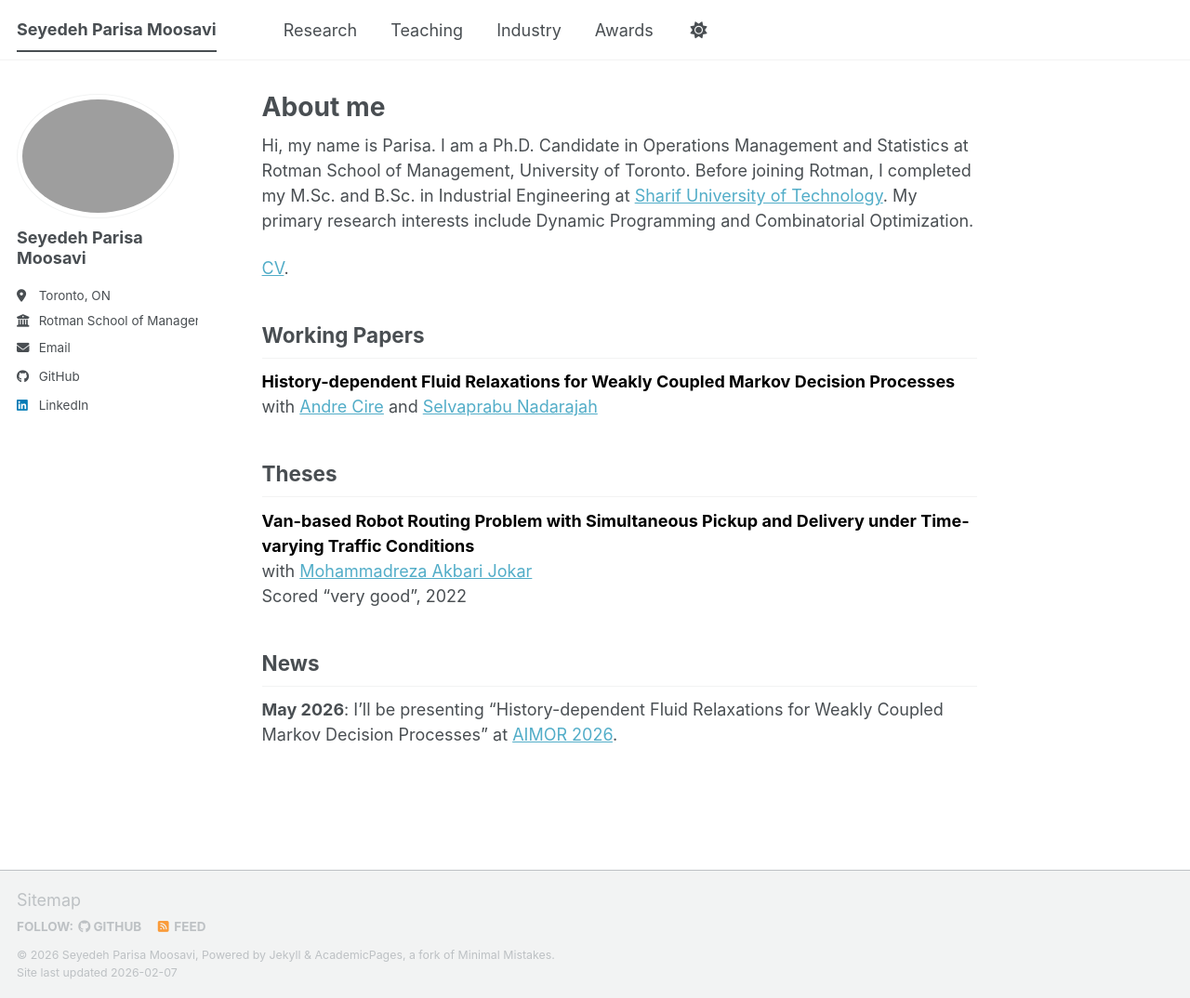
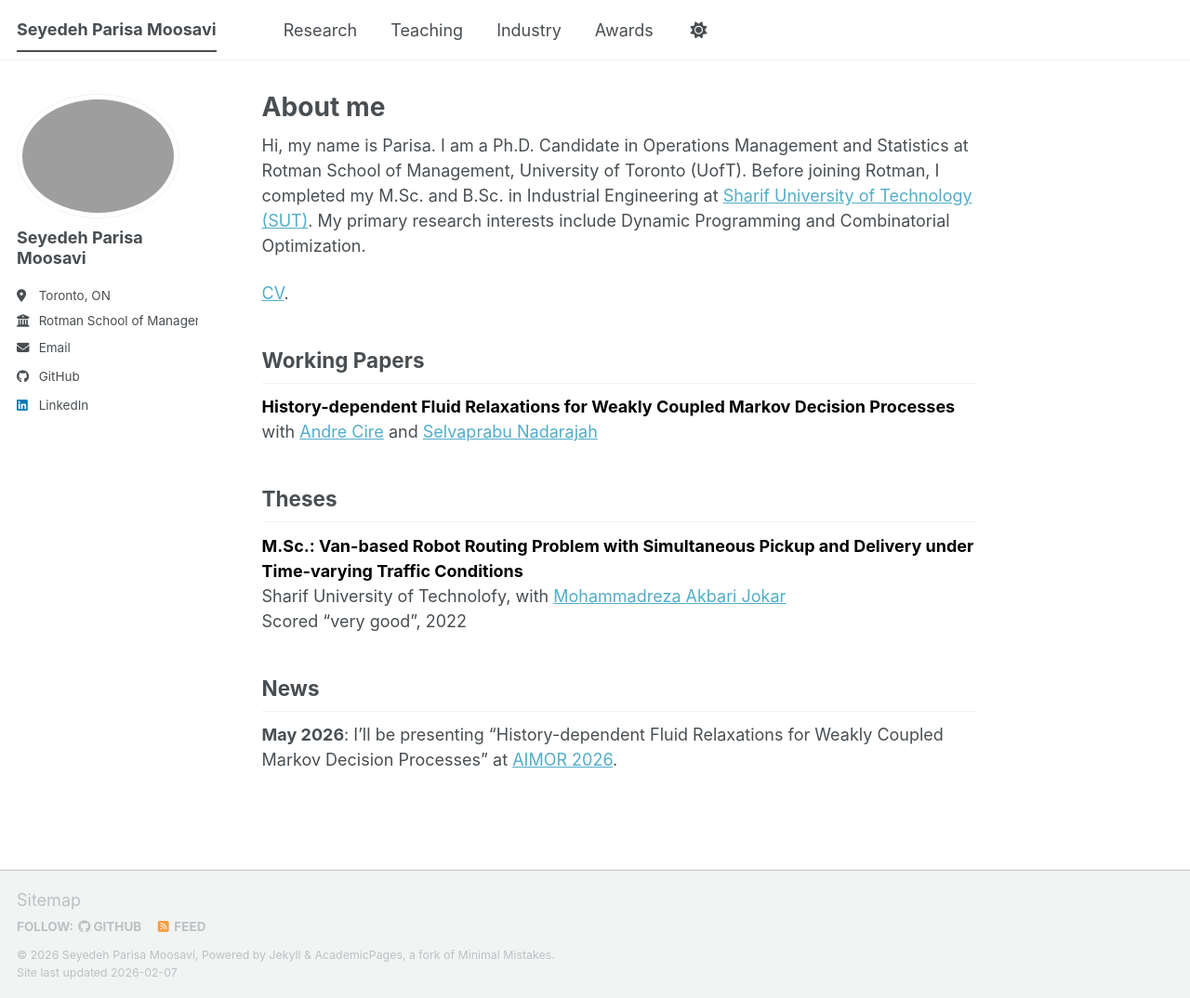
Before and after one commit to parisamsv/parisamsv.github.io, a Jekyll site: the page built from _pages/about.md, in a window 1280 px wide and 1074 px high. Shown: the whole window at 93% size. Built offline with Jekyll 4.4.1, drawn with Linux system fonts in a browser that asks for light colours; a script bundle is joined from its source files by our own code; library files that are not in the unit come from our copies.

Commit message:
Revise about page for clarity and corrections
Updated the introduction to include 'UofT' and 'SUT' for clarity. Corrected 'Technolofy' to 'Technology' in the thesis section.

```diff
--- a/_pages/about.md
+++ b/_pages/about.md
@@ -8,7 +8,7 @@ redirect_from:
   - /about.html
 ---
 
-Hi, my name is Parisa. I am a Ph.D. Candidate in Operations Management and Statistics at Rotman School of Management, University of Toronto. Before joining Rotman, I completed my M.Sc. and B.Sc. in Industrial Engineering at [Sharif University of Technology](https://en.sharif.edu/). My primary research interests include Dynamic Programming and Combinatorial Optimization.
+Hi, my name is Parisa. I am a Ph.D. Candidate in Operations Management and Statistics at Rotman School of Management, University of Toronto (UofT). Before joining Rotman, I completed my M.Sc. and B.Sc. in Industrial Engineering at [Sharif University of Technology (SUT)](https://en.sharif.edu/). My primary research interests include Dynamic Programming and Combinatorial Optimization.
 
 [CV](https://utoronto-my.sharepoint.com/:b:/g/personal/p_moosavi_rotman_utoronto_ca/IQDkPQsBQpd-Ra0J2sg-vUNgAZenr3cMLoQiRzE9Mi06_NM?e=qIDhsK).
 
@@ -16,9 +16,9 @@ Hi, my name is Parisa. I am a Ph.D. Candidate in Operations Management and Stati
 <span style="color: black">**History-dependent Fluid Relaxations for Weakly Coupled Markov Decision Processes**</span> \
   with [Andre Cire](https://discover.research.utoronto.ca/16076-andre-augusto-cire) and [Selvaprabu Nadarajah](https://www.selva-nadarajah.com/)
 ## Theses
-<span style="color: black">**Van-based Robot Routing Problem with Simultaneous Pickup and Delivery under Time-varying
+<span style="color: black">**M.Sc.: Van-based Robot Routing Problem with Simultaneous Pickup and Delivery under Time-varying
 Traffic Conditions**</span> \
-  with [Mohammadreza Akbari Jokar](http://ie.sharif.ir/~ieweb/?p=faculty/akbari) \
+  Sharif University of Technolofy, with [Mohammadreza Akbari Jokar](http://ie.sharif.ir/~ieweb/?p=faculty/akbari) \
   Scored "very good", 2022
 
 ## News
```
